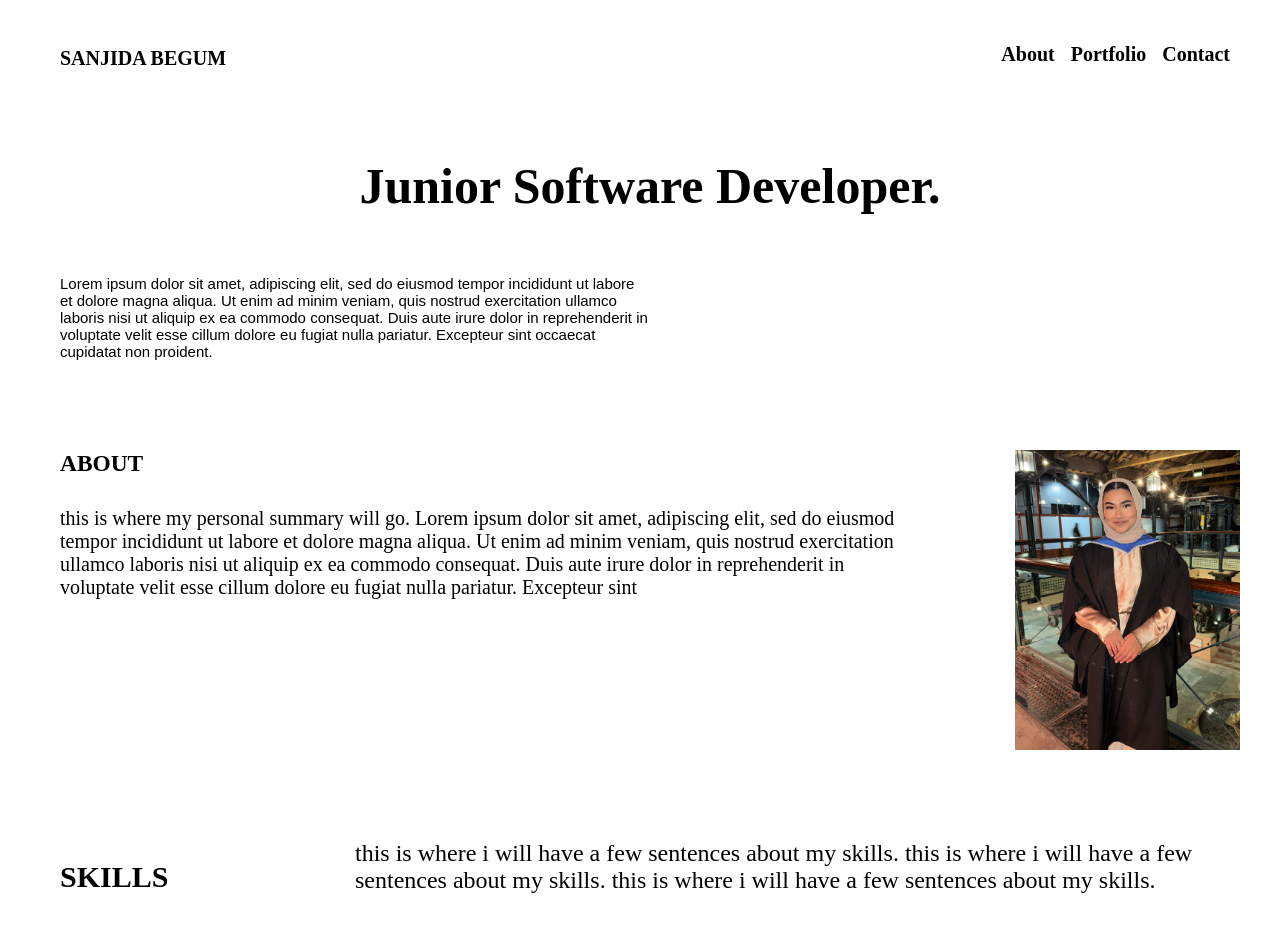
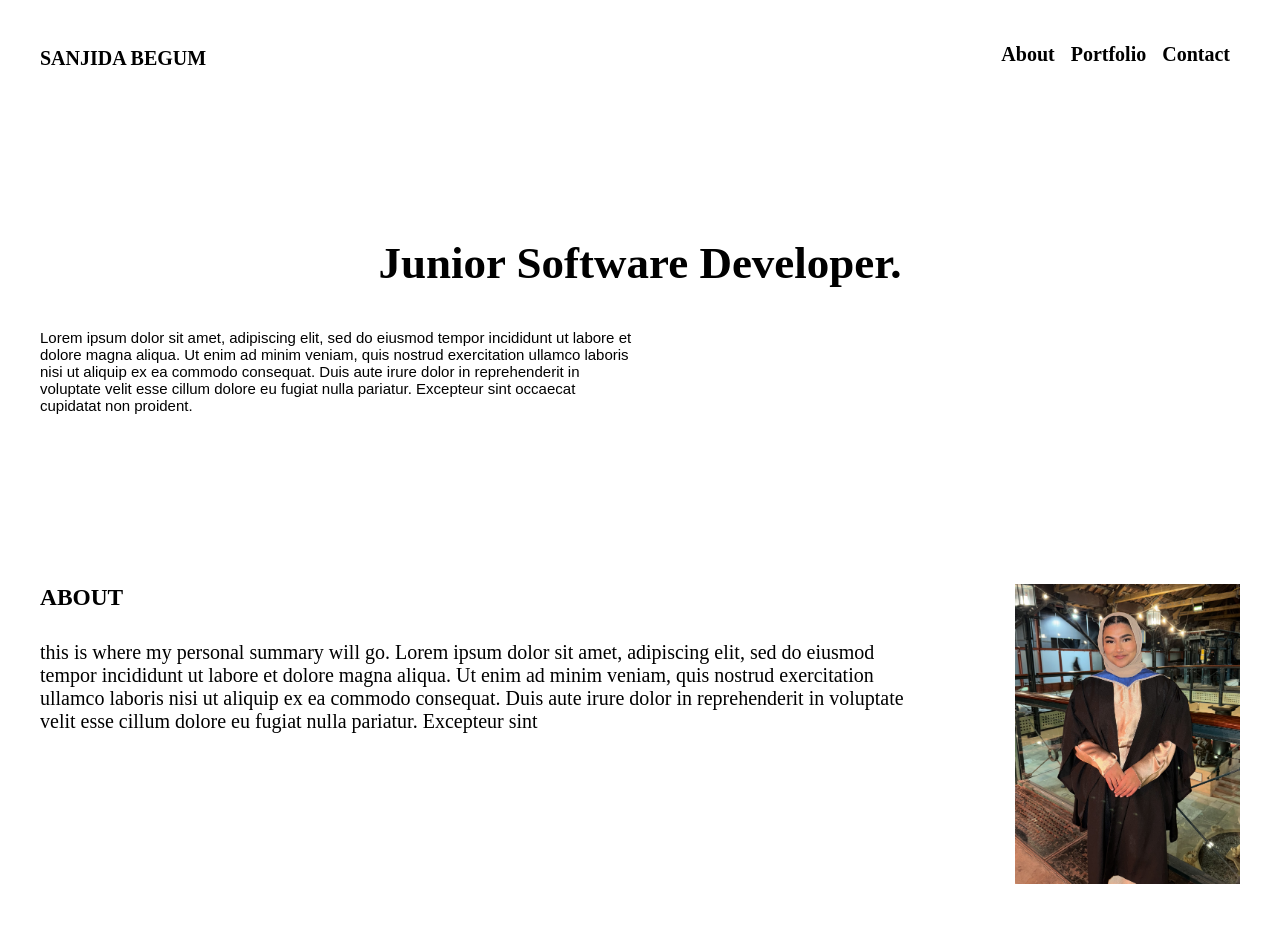
Before and after one commit to Sanjida213/Portfolio, a plain HTML site: page index.html in a window 1280 px wide. Shown: the top 952 px of the page. Drawn offline with Linux system fonts and the light colour scheme.

Commit message:
created _intro.scss module and updated media query

```diff
--- a/_contact.scss
+++ b/_contact.scss
@@ -7,7 +7,7 @@
   color: $secondary-color;
   text-align: start;
   max-width: 300px;
-  margin: 30px 0;
+  padding: 20px;
 
   .contact_info {
     height: 20vh;
@@ -41,6 +41,8 @@
     max-width: unset;
     justify-content: center;
     height: unset;
+    padding: 40px 40px;
+
 
     .contact_info {
       height: unset;
--- a/_footer.scss
+++ b/_footer.scss
@@ -1,10 +1,10 @@
 @use "./variable" as *;
 
 footer {
-  //   height: 5vh;
   background-color: black;
   color: white;
   text-align: center;
+  width: 100%;
 
   .icon_github,
   .icon_linkedin,
--- a/_header.scss
+++ b/_header.scss
@@ -4,6 +4,7 @@ header {
   display: flex;
   justify-content: space-between;
   align-items: center;
+  padding: 20px;
 
   .name {
     color: $secondary-color;
@@ -26,6 +27,7 @@ header {
     display: flex;
     justify-content: space-between;
     align-items: center;
+    padding: 40px 40px;
 
     .name {
       text-align: unset;
--- /dev/null
+++ b/_intro.scss
@@ -0,0 +1,24 @@
+@use "./variable" as *;
+
+.intro {
+  padding: 20px;
+
+    .job-title {
+    padding: 40px 0;
+    color: $secondary-color;
+    font-size: 45px;
+    }
+
+    article {
+      background-color: $primary-color;
+      font-size: 15px;
+      font-family: Arial, Helvetica, sans-serif;
+    }
+  }
+
+@media screen and (min-width: 768px) {
+
+.intro {
+  padding: 40px 40px;
+}
+}
--- a/_portfolio.scss
+++ b/_portfolio.scss
@@ -5,6 +5,7 @@
   color: $secondary-color;
   text-align: start;
   padding-top: 40px;
+  padding: 20px;
 
   .portfolio_title {
     font-size: 30px;
@@ -46,6 +47,7 @@
 
 @media screen and (min-width: 768px) {
   .portfolio {
+    padding: 40px 40px;
 
     .project_boxes {
       display: grid;
--- a/_profile.scss
+++ b/_profile.scss
@@ -5,6 +5,7 @@
   color: $secondary-color;
   font-size: 20px;
   margin: 30px 0;
+  padding: 20px;
 
   .profile_image {
     width: 100%;
@@ -21,7 +22,7 @@
   .profile {
     display: flex;
     gap: 100px;
-    // padding: 30px;
+    padding: 40px 40px;
 
     .profile_image {
       width: 450px;
--- a/_skills.scss
+++ b/_skills.scss
@@ -7,14 +7,13 @@
 @media screen and (min-width: 768px) {
   .skills {
     display: unset;
-    padding: 40px 0;
+    padding: 40px 40px; // this isnt working
 
     // how do i make tablet size icon fit on the screen
     .skills_icon {
       display: flex;
       justify-content: center;
       padding: 20px;
-      //  padding-bottom: 60px;
       gap: 20px;
 
       .icon {
--- a/index.html
+++ b/index.html
@@ -22,6 +22,7 @@
     </header>
     <!-- fix the non semantic tags at the end -->
 
+    <div class="intro">
       <h2 class="job-title">Junior Software Developer.</h2>
 
       <article>
@@ -32,6 +33,8 @@
         cillum dolore eu fugiat nulla pariatur. Excepteur sint occaecat cupidatat
         non proident.
       </article>
+    </div>
+
 
     <main>
       <section class="profile">
--- a/style.scss
+++ b/style.scss
@@ -5,6 +5,7 @@
 @use "./skills";
 @use "./footer";
 @use "./header";
+@use "./intro";
 
 * {
   margin: 0;
@@ -16,28 +17,16 @@ body {
   font-family: Outfit;
   font-size: 1.5rem;
   background-color: $primary-color;
-  padding: 20px;
-  // max-width: 320px;
 }
 
 
-.job-title {
-  height: 25vh;
-  color: $secondary-color;
-  font-size: 45px;
-}
 
-article {
-  background-color: $primary-color;
-  height: 25vh;
-  font-size: 15px;
-  font-family: Arial, Helvetica, sans-serif;
-}
+
 
 @media screen and (min-width: 768px) {
   body {
     max-width: unset;
-    padding: 40px 40px;
+    // padding: 40px 40px;
   }
 
 
@@ -64,9 +53,3 @@ article {
 
 
 }
-
-@media screen and (min-width: 1024px) {
-  body {
-    padding-left: 60px;
-  }
-}
```
Also changed, not shown: style.css, 1 other file. Lines whose indentation alone changed are shown as unchanged.
